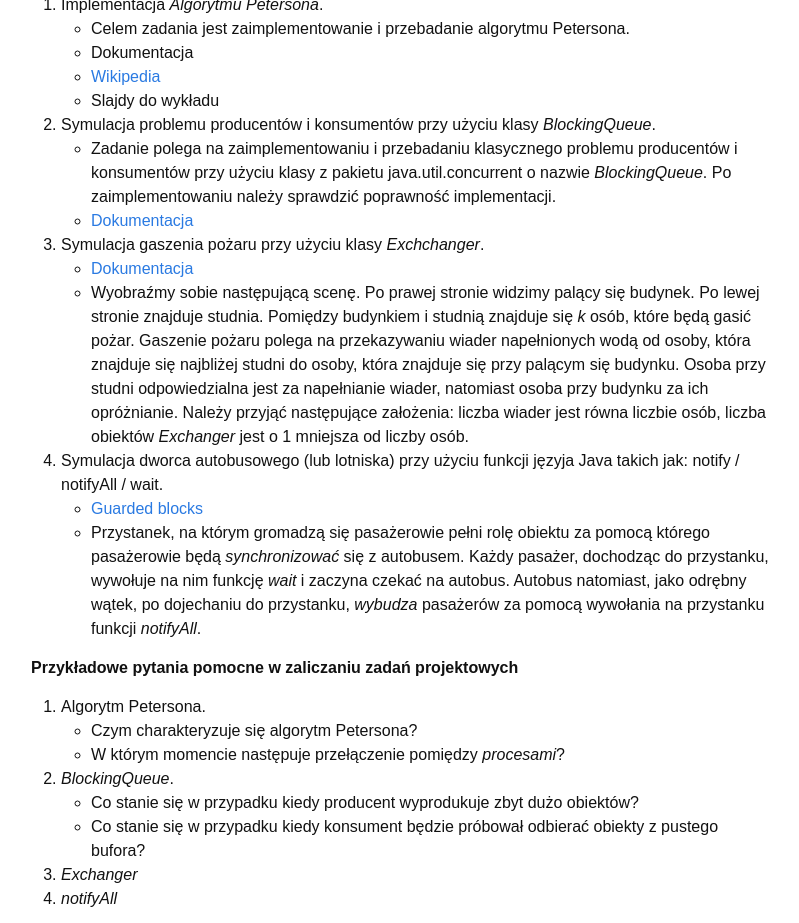
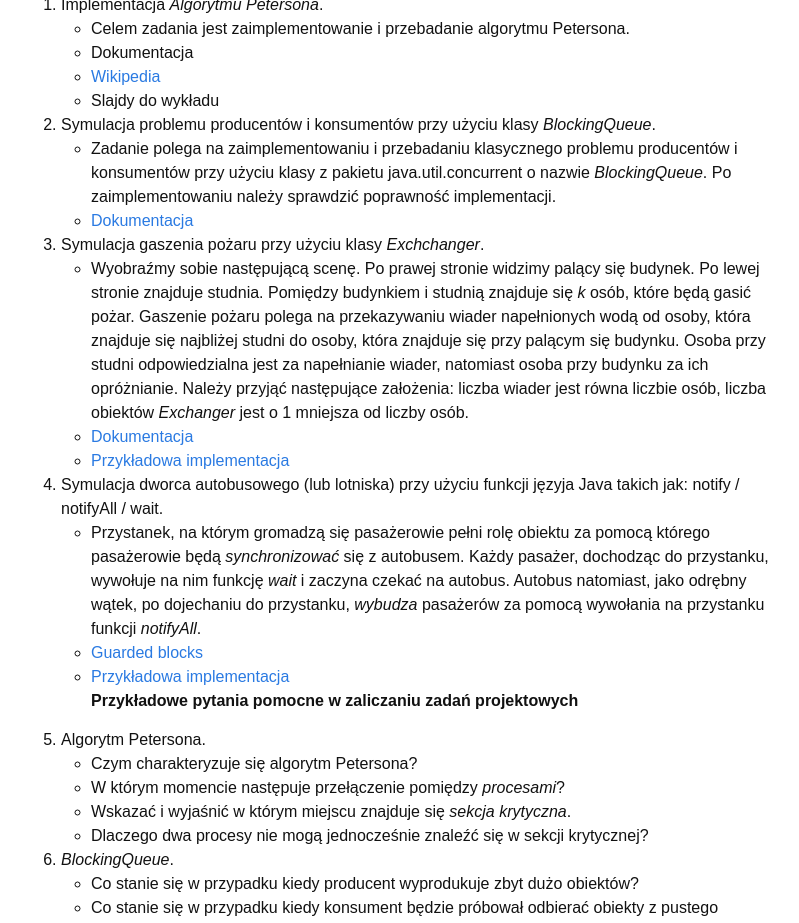
Before and after one commit to piotrlasek/piotrlasek.github.io, a Jekyll site: the page built from for-students/pwir2017.md, in a window 1280 px wide and 1400 px high, scrolled down 590 px. Shown: the top 923 px of the window, without its empty margins (239-1038 px from the left). Built offline with Jekyll 4.4.1, drawn with Linux system fonts in a browser that asks for light colours; some of the changed text lies outside the part shown.

Commit message:
some changes

```diff
--- a/for-students/pwir2017.md
+++ b/for-students/pwir2017.md
@@ -53,8 +52,9 @@
        natomiast osoba przy budynku za ich opróżnianie. Należy przyjąć
        następujące założenia: liczba wiader jest równa liczbie osób,
        liczba obiektów *Exchanger* jest o 1 mniejsza od liczby osób.
+   * [Dokumentacja](https://docs.oracle.com/javase/7/docs/api/java/util/concurrent/Exchanger.html)
+   * [Przykładowa implementacja](https://github.com/piotrlasek/exchanger-demo)
 4. Symulacja dworca autobusowego (lub lotniska) przy użyciu funkcji języja Java takich jak: notify / notifyAll / wait.
-    * [Guarded blocks](https://docs.oracle.com/javase/tutorial/essential/concurrency/guardmeth.html)
     * Przystanek, na którym gromadzą się pasażerowie pełni rolę
       obiektu za pomocą którego pasażerowie będą *synchronizować* się
       z autobusem. Każdy pasażer, dochodząc do przystanku, wywołuje na
@@ -62,19 +62,36 @@
       natomiast, jako odrębny wątek, po dojechaniu do przystanku,
       *wybudza* pasażerów za pomocą wywołania na przystanku funkcji
       *notifyAll*.
-
+    * [Guarded blocks](https://docs.oracle.com/javase/tutorial/essential/concurrency/guardmeth.html)
+    * [Przykładowa implementacja](https://github.com/piotrlasek/bus-stop)
 # Przykładowe pytania pomocne w zaliczaniu zadań projektowych
 
 1. Algorytm Petersona.
    * Czym charakteryzuje się algorytm Petersona?
    * W którym momencie następuje przełączenie pomiędzy *procesami*?
+   * Wskazać i wyjaśnić w którym miejscu znajduje się *sekcja
+     krytyczna*.
+   * Dlaczego dwa procesy nie mogą jednocześnie znaleźć się w sekcji
+     krytycznej?
 2. *BlockingQueue*.
    * Co stanie się w przypadku kiedy producent wyprodukuje zbyt dużo
        obiektów?
    * Co stanie się w przypadku kiedy konsument będzie próbował
        odbierać obiekty z pustego bufora?
-3. *Exchanger*
-4. *notifyAll*
+3. Symulacja gaszenia pożaru.
+   * Jaki wpływ na gaszących będzie miała niedyspozycja (niemożność
+     przekazania wiadra w jedną lub drugą stronę) jednego z
+     gaszących?
+   * W jaki sposób należy zainicjować zmienne *Bucket*?
+   * Co się stanie w sytuacji gdy wszystkie wiadra będą na początku
+     puste?
+   * Czy w przypadku wyschnięcia studni gaszący nadal będą przekazywać
+     sobie wiadra?
+4. Symulacja dworca / lotniska.
+   * Co stanie się z pasażerami jeśli autobus nigdy nie przyjedzie?
+   * Co stanie się jeśli autobus przyjedzie, ale na przystanku nie
+     będzie pasażerów?
+
 
 <!--
 1. Obecność na laboratorium.
```
Also changed, not shown: other parts of for-students/pwir2017.md (+0 -1 lines).
